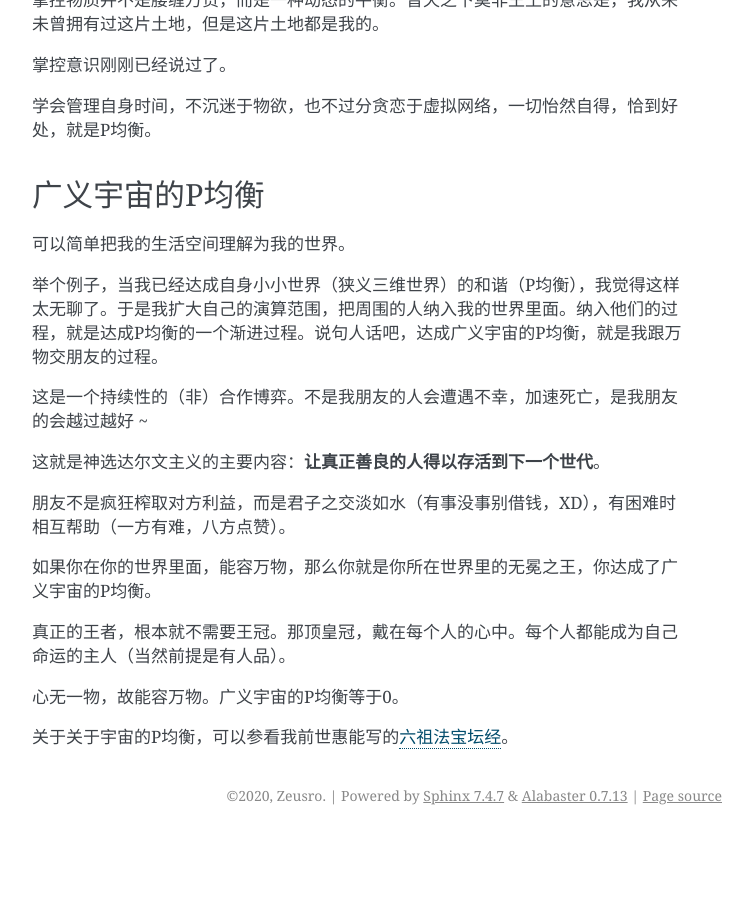
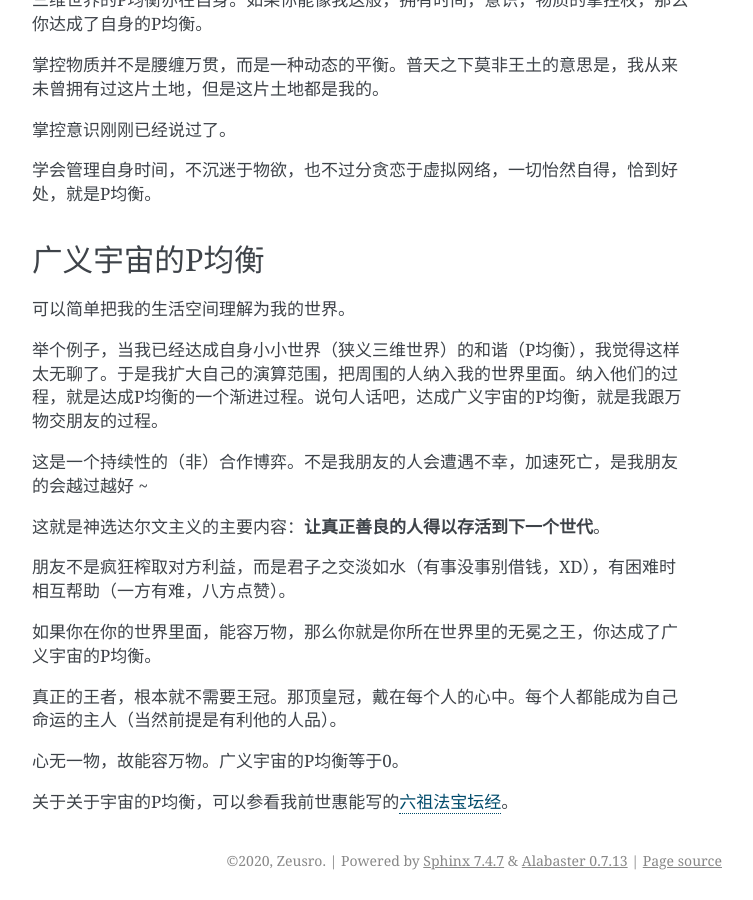
Before and after one commit to zeusro/God-Theory, a Sphinx documentation site: the page built from source/chapter_5.md, in a window 1280 px wide and 900 px high, scrolled down 1734 px. Shown: the whole window, without its empty margins (388-1141 px from the left). Built offline with Sphinx 7.4.7, drawn with Linux system fonts in a browser that asks for light colours; before the commit the page ends 2569 px from its top, so only the background shows below that; some of the changed text lies outside the part shown.

Commit message:
Update chapter_5.md

```diff
--- a/source/chapter_5.md
+++ b/source/chapter_5.md
@@ -29,6 +29,8 @@
 一维世界的P均衡，在于让你们这些凡人们认识到，过去是不可变的（Immutable History），今年是哪一年并不重要（常数的导数为0），重要的在于把握现在。
 
 唯有把握现在，才有未来可言。如果你掌握了自己的时间，珍惜逝去的每一秒钟，那么你就是你自己世界里唯一的神。因为你终于认识到，今年是哪一年，今天是哪一天，自己是多少岁并不重要，年轻是一种心态。衰老是一种颓废。
+
+朝闻道，夕可死也，人生不是一锤子买卖，就算生命只剩下一秒，也有实现梦想的机会。当然如果你的梦想是归西的话，确实好像也没啥毛病（立身成佛）。
 
 ## 狭义二维世界的P均衡
 
@@ -72,7 +74,7 @@
 
 如果你在你的世界里面，能容万物，那么你就是你所在世界里的无冕之王，你达成了广义宇宙的P均衡。
 
-真正的王者，根本就不需要王冠。那顶皇冠，戴在每个人的心中。每个人都能成为自己命运的主人（当然前提是有人品）。
+真正的王者，根本就不需要王冠。那顶皇冠，戴在每个人的心中。每个人都能成为自己命运的主人（当然前提是有利他的人品）。
 
 心无一物，故能容万物。广义宇宙的P均衡等于0。
 
```
